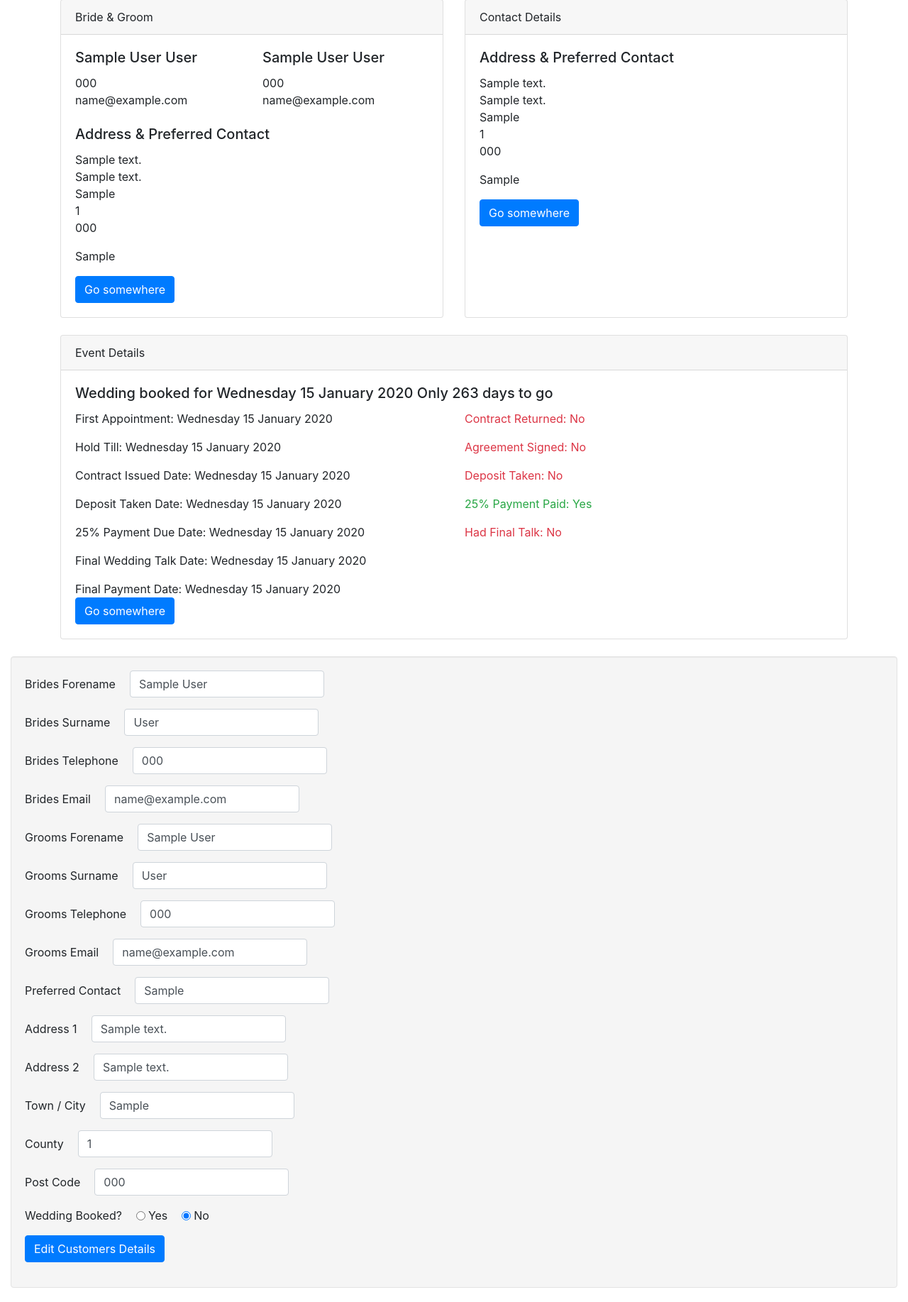
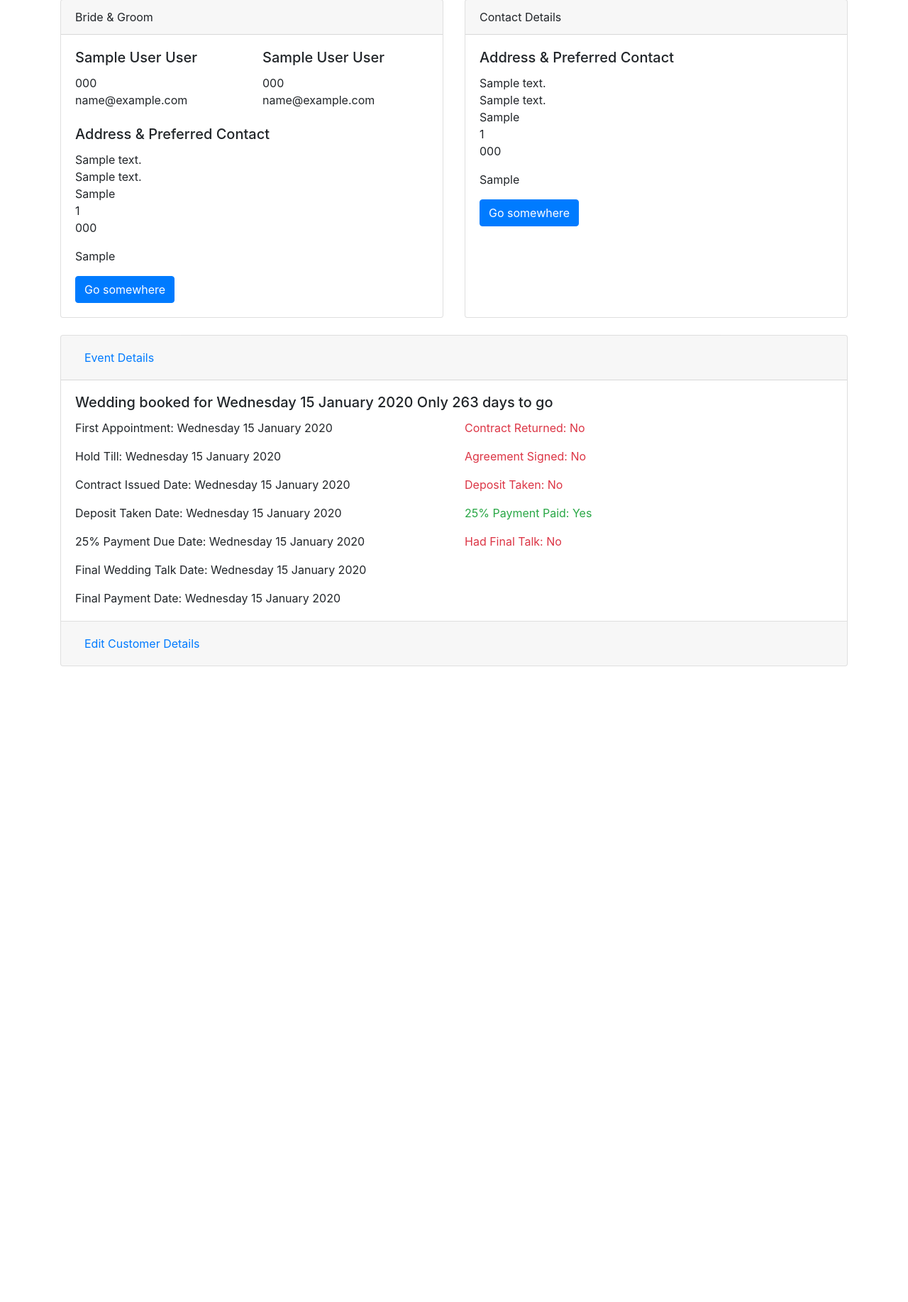
Before and after one commit to jjackson19862017/WeddingBookingSystem, a PHP site: page /admin/customers.php?source=view_customer&view_customer=1 in a window 1280 px wide. Shown: the part 234-2069 px from the top of the page at 71% size. After the commit the page ends 1173 px from the top, so only its background shows below. Run offline with PHP 8.4, Linux system fonts and the light colour scheme; the visitor is signed in with stand-in values (Sample User, id 1); tables that the repository leaves empty or names only in its code hold one stand-in row (values such as "Sample post"); a stand-in replaces the project's code that opens the database connection.

Commit message:
Added a way to Edit Customers Details

```diff
--- a/admin/includes/view_customer.php
+++ b/admin/includes/view_customer.php
@@ -161,7 +161,7 @@ if(isset($_GET['view_customer'])) {
         $update_customer_query = mysqli_query($connection, $query);
 
         confirmsQuery($update_customer_query); // Calls a function so that i can refer
-        header("Location: customers.php"); // Refreshes Page
+        header("Refresh:0"); // Refreshes Page
 
     }
 
@@ -223,10 +223,16 @@ $now = new DateTime();
     </div>
     <div class="row">
         <div class="col mb-4">
+            <div class="accordion" id="accordionExample">
                 <div class="card h-100">
-            <div class="card-header">
+                    <div class="card-header" id="headingOne">
+                        <h2 class="mb-0">
+                            <button class="btn btn-link btn-block text-left" type="button" data-toggle="collapse" data-target="#collapseOne" aria-expanded="true" aria-controls="collapseOne">
                             Event Details
+                            </button>
+                        </h2>
                     </div>
+                    <div id="collapseOne" class="collapse show" aria-labelledby="headingOne" data-parent="#accordionExample">
                         <div class="card-body">
                             <h5 class="card-title"><?php if($wedding_booked == 0) { echo "No Wedding Booked Yet" ;} else { echo "Wedding booked for " . date_format(new DateTime($event_function_date),"l d F Y") . " " . $date->diff($now)->format("Only %a days to go");; }?></h5>
                             <div class="row">
@@ -248,94 +254,86 @@ $now = new DateTime();
 
                                 </div>
                             </div>
-
-
-                    <a href="#" class="btn btn-primary">Go somewhere</a>
                         </div>
                     </div>
                 </div>
+                <div class="card">
+    <div class="card-header" id="headingTwo">
+      <h2 class="mb-0">
+        <button class="btn btn-link btn-block text-left collapsed" type="button" data-toggle="collapse" data-target="#collapseTwo" aria-expanded="false" aria-controls="collapseTwo">
+          Edit Customer Details
+        </button>
+      </h2>
     </div>
-</div>
-
-
-
-
-
-
-<div class="col-xs-12 col-md-12">
-
-<form class="well" action="" method="post">
-
+    <div id="collapseTwo" class="collapse" aria-labelledby="headingTwo" data-parent="#accordionExample">
+        <div class="card-body">
+            <form action="" method="post">
+                <div class="row">
+                    <div class="col-xs-12 col-md-6 well">
                        <div class="form-group form-inline">
                             <label for="brides_forename">Brides Forename</label>
                             <input type="text" name="brides_forename" id="" class="form-control" value="<?php echo $brides_forename?>">
                         </div>
-
                         <div class="form-group form-inline">
                             <label for="brides_surname">Brides Surname</label>
                             <input type="text" name="brides_surname" id="" class="form-control" value="<?php echo $brides_surname?>">
                         </div>
-
                         <div class="form-group form-inline">
                             <label for="brides_telephone">Brides Telephone</label>
                             <input type="text" name="brides_telephone" id="" class="form-control" value="<?php echo $brides_telephone?>">
                         </div>
-
                         <div class="form-group form-inline">
                             <label for="brides_email">Brides Email</label>
                             <input type="email" name="brides_email" id="" class="form-control" value="<?php echo $brides_email?>">
                         </div>
-
+                    </div>
+                    <div class="col-xs-12 col-md-6 well ">
                         <div class="form-group form-inline">
                             <label for="grooms_forename">Grooms Forename</label>
                             <input type="text" name="grooms_forename" id="" class="form-control"value="<?php echo $grooms_forename?>">
                         </div>
-
                         <div class="form-group form-inline">
                             <label for="grooms_surname">Grooms Surname</label>
                             <input type="text" name="grooms_surname" id="" class="form-control" value="<?php echo $grooms_surname?>">
                         </div>
-
                         <div class="form-group form-inline">
                             <label for="grooms_telephone">Grooms Telephone</label>
                             <input type="text" name="grooms_telephone" id="" class="form-control" value="<?php echo $grooms_telephone?>">
                         </div>
-
                         <div class="form-group form-inline">
                             <label for="grooms_email">Grooms Email</label>
                             <input type="email" name="grooms_email" id="" class="form-control" value="<?php echo $grooms_email?>">
                         </div>
-
+                    </div>
+                </div>
+                <div class="row">
+                    <div class="col-xs-12 col-md-6 well">
+                        <div class="form-group form-inline">
+                            <label for="address_1">Address 1</label>
+                            <input type="text" name="address_1" id="" class="form-control" value="<?php echo $address_1?>">
+                        </div>
+                        <div class="form-group form-inline">
+                            <label for="address_2">Address 2</label>
+                            <input type="text" name="address_2" id="" class="form-control" value="<?php echo $address_2?>">
+                        </div>
+                        <div class="form-group form-inline">
+                            <label for="town_city">Town / City</label>
+                            <input type="text" name="town_city" id="" class="form-control" value="<?php echo $town_city?>">
+                        </div>
+                        <div class="form-group form-inline">
+                            <label for="county">County</label>
+                            <input type="text" name="county" id="" class="form-control" value="<?php echo $county?>">
+                        </div>
+                        <div class="form-group form-inline">
+                            <label for="post_code">Post Code</label>
+                            <input type="text" name="post_code" id="" class="form-control" value="<?php echo $post_code?>">
+                        </div>
+                    </div>
+                    <div class="col-xs-12 col-md-6 well">
                         <div class="form-group form-inline">
                             <label for="preferred_contact">Preferred Contact</label>
                             <input type="text" name="preferred_contact" id="" class="form-control" value="<?php echo $preferred_contact?>">
                         </div>
-
-    <div class="form-group form-inline">
-        <label for="address_1">Address 1</label>
-        <input type="text" name="address_1" id="" class="form-control" value="<?php echo $address_1?>">
-    </div>
-
-    <div class="form-group form-inline">
-        <label for="address_2">Address 2</label>
-        <input type="text" name="address_2" id="" class="form-control" value="<?php echo $address_2?>">
-    </div>
-
-    <div class="form-group form-inline">
-        <label for="town_city">Town / City</label>
-        <input type="text" name="town_city" id="" class="form-control" value="<?php echo $town_city?>">
-    </div>
-
-    <div class="form-group form-inline">
-        <label for="county">County</label>
-        <input type="text" name="county" id="" class="form-control" value="<?php echo $county?>">
-    </div>
-
-    <div class="form-group form-inline">
-        <label for="post_code">Post Code</label>
-        <input type="text" name="post_code" id="" class="form-control" value="<?php echo $post_code?>">
-    </div>
-
                         <div class="form-group form-inline">
                         <label for="wedding_booked">Wedding Booked?<br></label>
                             <div class="form-check form-check-inline">
@@ -354,10 +352,12 @@ $now = new DateTime();
                                     ?>
                             </div>
                         </div>
-
                         <div class="form-group">
                             <input type="submit" class="btn btn-primary" name="edit_customer" id="" Value="Edit Customers Details">
                         </div>
-
+                    </div>
+                </div>
             </form>
         </div>
+    </div>
+</div>
--- a/admin/static/css/mystyle.css
+++ b/admin/static/css/mystyle.css
@@ -41,3 +41,11 @@
     margin: 60px 0 20px;
     border-bottom: 1px solid #eee;
   }
+
+  .brides-colour {
+    background-color: pink !important;
+  }
+
+  .grooms-colour {
+    background-color: lightskyblue !important;
+  }
```
Also changed, not shown: README.md. Lines whose indentation alone changed are shown as unchanged.
